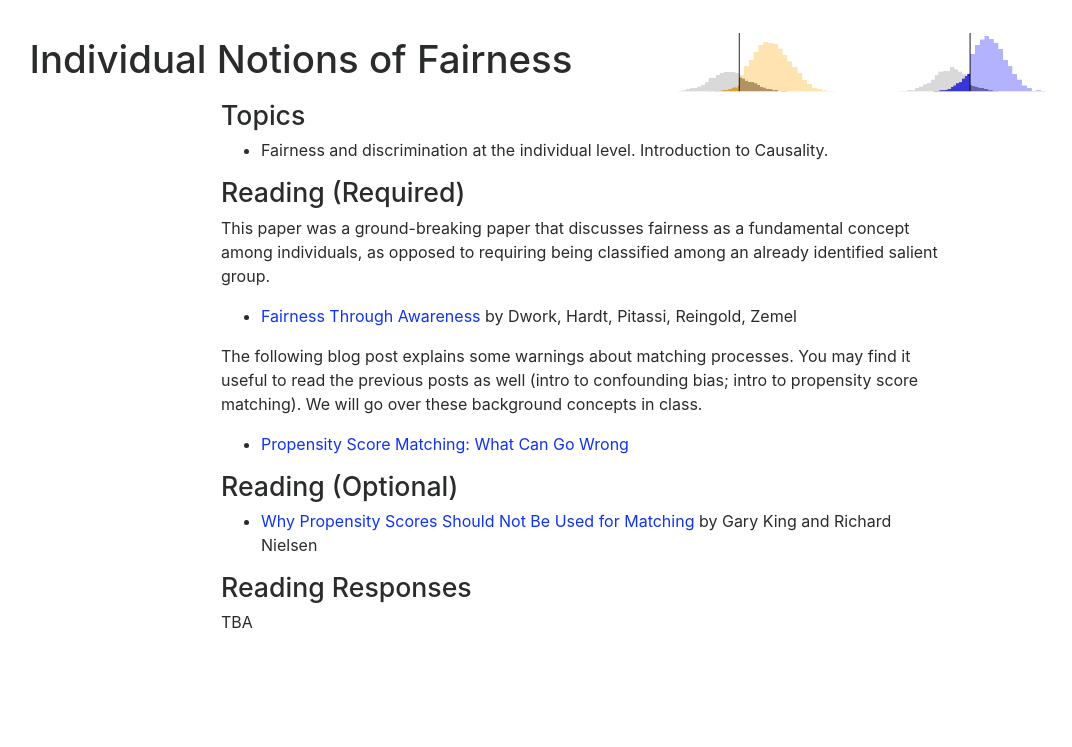
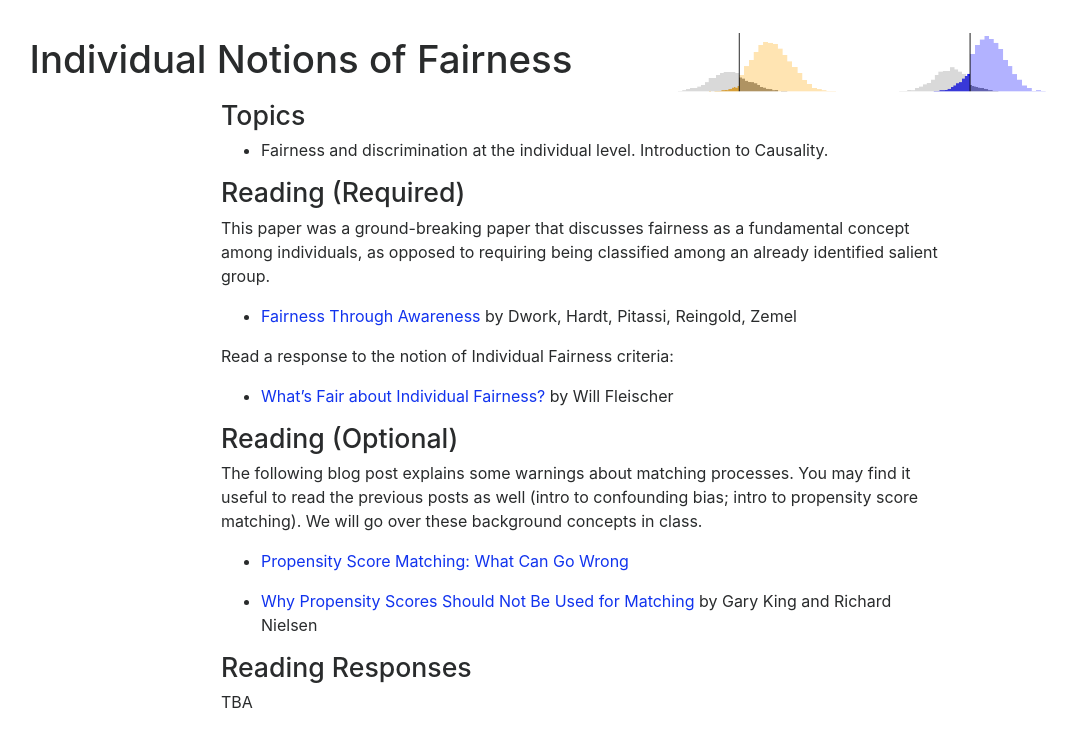
Before and after one commit to afraenkel/course-fairness-webpage, a Jekyll site: the page built from weeks/week06.md, in a window 1280 px wide. Shown: the top 747 px of the page, without its empty margins (54-1126 px from the left). Built offline with Jekyll 4.4.1, drawn with Linux system fonts in a browser that asks for light colours; nearby versions of some CDN libraries.

Commit message:
tweaked readings for week 6

```diff
--- a/weeks/week06.md
+++ b/weeks/week06.md
@@ -18,6 +18,14 @@ classified among an already identified salient group.
 * [Fairness Through Awareness](https://arxiv.org/abs/1104.3913)
   by Dwork, Hardt, Pitassi, Reingold, Zemel
 
+Read a response to the notion of Individual Fairness criteria:
+
+* [What's Fair about Individual Fairness?](http://philsci-archive.pitt.edu/18889/1/Fleisher%20-%20Individual%20Fairness.pdf)
+  by Will Fleischer
+
+
+## Reading (Optional)
+
 The following blog post explains some warnings about matching
 processes. You may find it useful to read the previous posts as well
 (intro to confounding bias; intro to propensity score matching). We
```
Also changed, not shown: other parts of weeks/week06.md (+0 -2 lines).
